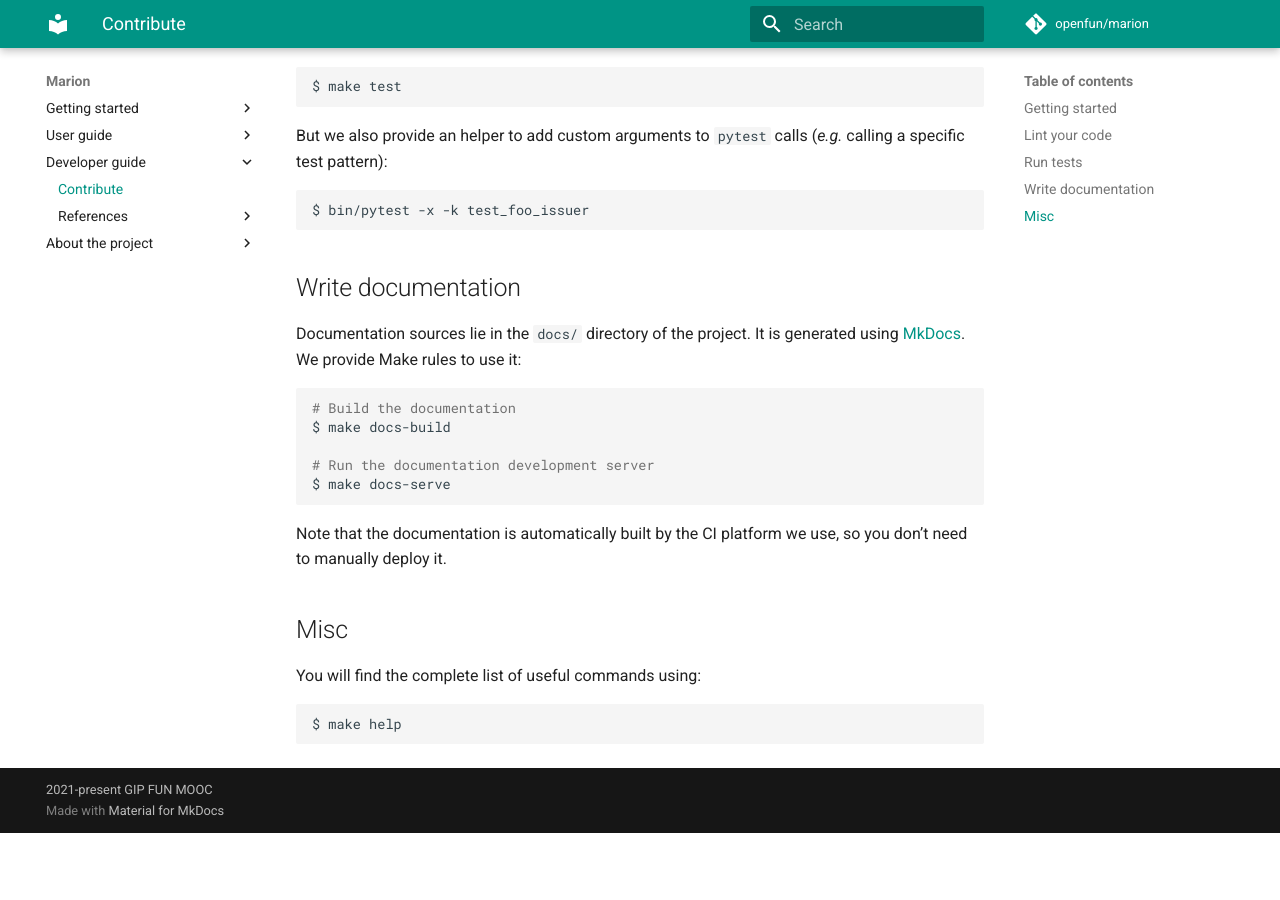
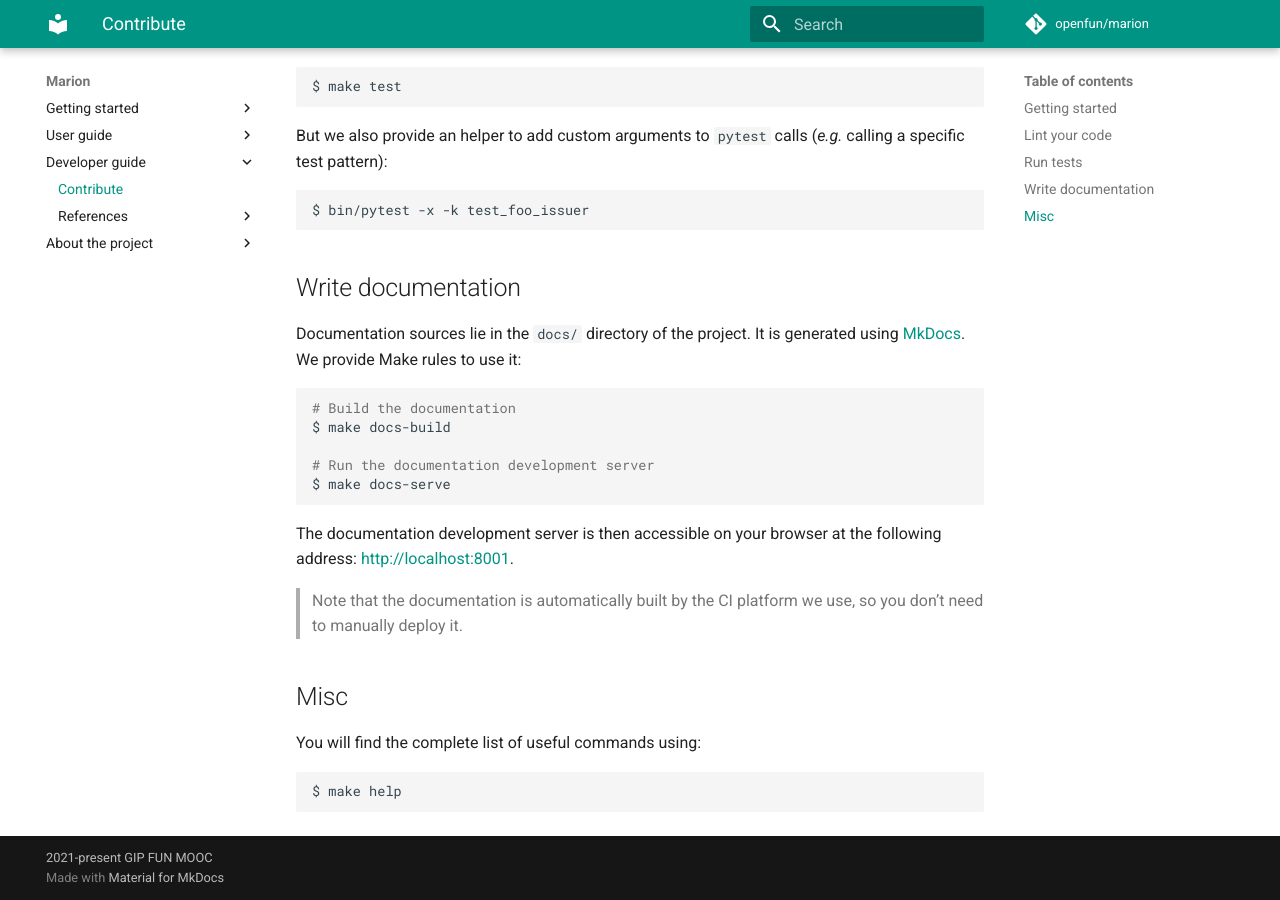
Before and after one commit to openfun/marion, an MkDocs documentation site: the page built from docs/contribute.md, in a window 1280 px wide and 900 px high, scrolled down 1173 px. Built offline with MkDocs 1.6.1 and Material for MkDocs 9.7.7, drawn with Linux system fonts in a browser that asks for light colours; comment, search, counter and statistics services are not loaded; before the commit the page ends 2006 px from its top, so only the background shows below that.

Commit message:
📝(project) update make docs commands documentation
The additional about where to access documentation server in development
is helpful for users.

````diff
--- a/docs/contribute.md
+++ b/docs/contribute.md
@@ -82,8 +82,11 @@ $ make docs-build
 $ make docs-serve
 ```
 
-Note that the documentation is automatically built by the CI platform we use,
-so you don't need to manually deploy it.
+The documentation development server is then accessible on your browser at the
+following address: [http://localhost:8001](http://localhost:8001).
+
+> Note that the documentation is automatically built by the CI platform we use,
+> so you don't need to manually deploy it.
 
 ## Misc
 
````
